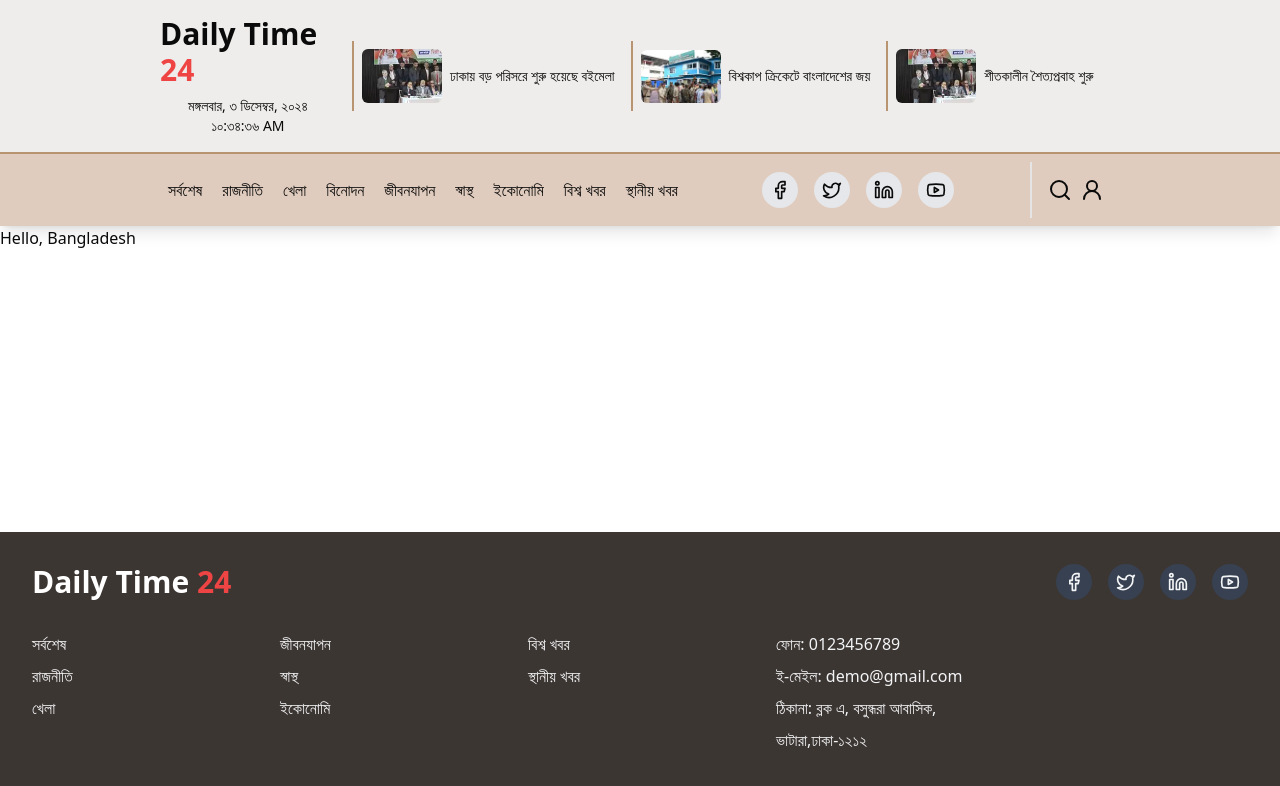
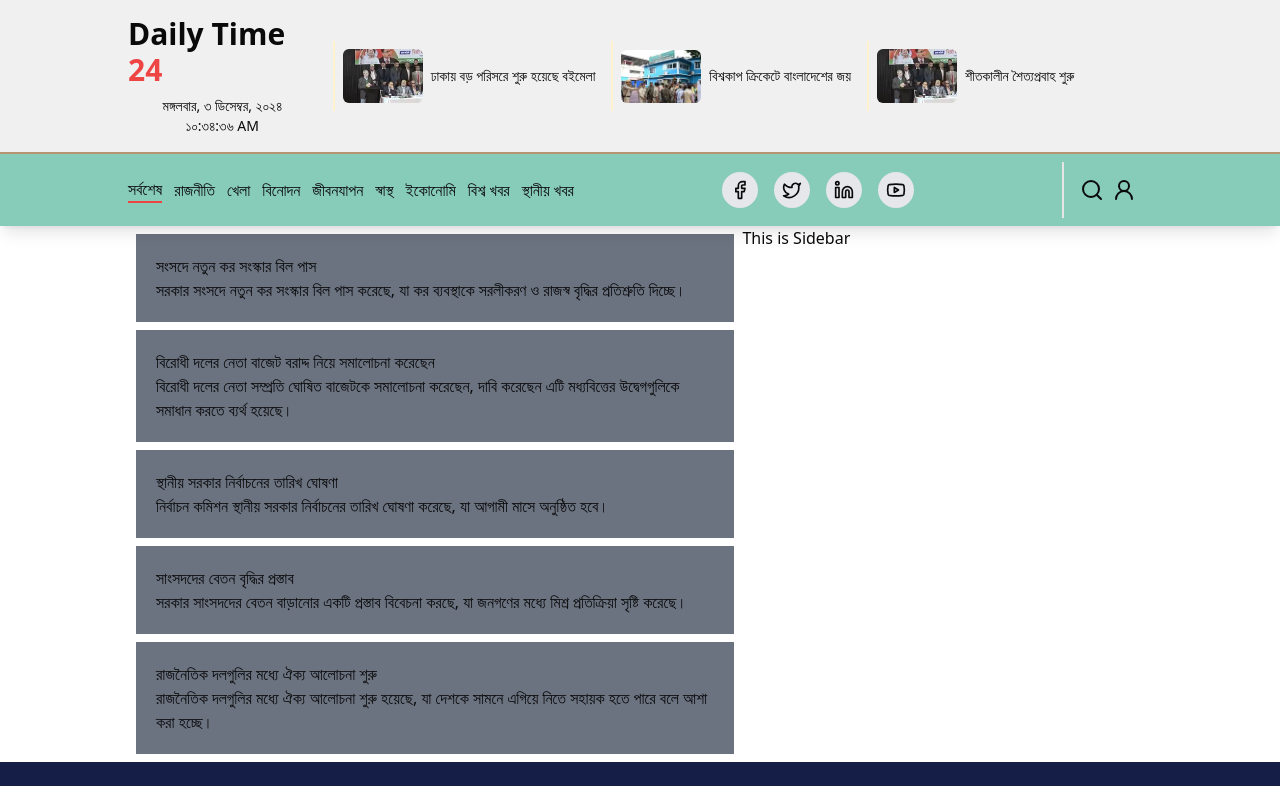
Before and after one commit to mkiuzzl01/news-portal, a Next.js app: page / in a window 1280 px wide. Shown: the top 786 px of the page. Built offline with nearby package versions, Linux system fonts and the light colour scheme.

Commit message:
the navbar already some issue fix

```diff
--- a/src/app/(main)/layout.tsx
+++ b/src/app/(main)/layout.tsx
@@ -6,15 +6,13 @@ import React, { ReactNode } from "react";
 const Layout = ({ children }: { children: ReactNode }) => {
   return (
     <div>
-      <div>
-        <header>
-          <Header />
-          <nav>
-            <Navbar />
-          </nav>
-        </header>
-        <main className="min-h-[calc(100vh-494px)]">{children}</main>
-      </div>
+      <header>
+        <Header />
+      </header>
+      <nav className="sticky top-0 z-50">
+        <Navbar />
+      </nav>
+      <main className="min-h-[calc(100vh-494px)]">{children}</main>
       <footer>
         <Footer />
       </footer>
--- a/src/app/(main)/page.tsx
+++ b/src/app/(main)/page.tsx
@@ -1,10 +1,16 @@
+import Politics from "@/components/Politics/Politics";
 
 const Page = () => {
-    return (
-        <div>
-            <h1>Hello, Bangladesh</h1>
-        </div>
-    );
-}
+  return (
+    <div className="lg:w-4/5 m-auto flex lg:flex-row flex-col justify-between">
+      <div className="lg:w-3/5">
+        <Politics />
+      </div>
+      <div className="lg:w-2/5">
+        <h1>This is Sidebar</h1>
+      </div>
+    </div>
+  );
+};
 
 export default Page;
--- /dev/null
+++ b/src/app/(main)/politics/page.tsx
@@ -0,0 +1,11 @@
+import React from "react";
+
+const Page = () => {
+  return (
+    <div>
+      <h1>This is Politics Page</h1>
+    </div>
+  );
+};
+
+export default Page;
--- a/src/components/Footer/Footer.tsx
+++ b/src/components/Footer/Footer.tsx
@@ -27,7 +27,7 @@ const socialLinks = [
 
 const Footer = () => {
   return (
-    <footer className="bg-[#3C3633] text-gray-100 py-8">
+    <footer className="bg-[#141E46] text-gray-100 py-8">
       <div className="max-w-7xl mx-auto px-4 lg:px-8">
         {/* Top Section: Logo and Social Links */}
         <div className="flex flex-col lg:flex-row justify-between items-center gap-6">
--- a/src/components/Header/Header.tsx
+++ b/src/components/Header/Header.tsx
@@ -27,8 +27,8 @@ const topNews = [
 
 const Header = () => {
   return (
-    <section className="hidden lg:block border-b-2 border-[#B99470]  py-4 bg-[#EEEDEB]">
-      <div className="lg:w-3/4 mx-auto flex flex-row items-center gap-4">
+    <section className="hidden lg:block border-b-2 border-[#B99470]  py-4 bg-[#F0F0F0]">
+      <div className="lg:w-4/5 mx-auto flex flex-row items-center gap-4">
         <div className="flex-1 text-center lg:text-left">
           <h1 className="text-3xl font-extrabold pb-2">
             Daily Time <span className="text-red-500">24</span>
@@ -42,7 +42,7 @@ const Header = () => {
           {topNews.map((item) => (
             <div
               key={item.id}
-              className="flex items-center gap-2 border-s-2 border-[#B99470] p-2"
+              className="flex items-center gap-2 border-s-2 border-[#FFF3CF] p-2"
             >
               <Image
                 src={item.image}
--- a/src/components/Navbar/Navbar.tsx
+++ b/src/components/Navbar/Navbar.tsx
@@ -10,6 +10,7 @@ import {
   UserRound,
 } from "lucide-react";
 import Link from "next/link";
+import { usePathname } from "next/navigation";
 import React, { useState } from "react";
 
 const socialLinks = [
@@ -37,6 +38,7 @@ const socialLinks = [
 
 const Navbar = () => {
   const [isOpen, setIsOpen] = useState(false);
+  const pathname = usePathname();
 
   const handleModal = () => {
     alert("Modal on");
@@ -52,14 +54,14 @@ const Navbar = () => {
     { href: "/entertainment", label: "বিনোদন" },
     { href: "/fashion", label: "জীবনযাপন" },
     { href: "/health", label: "স্বাস্থ" },
-    { href: "/economy ", label: "ইকোনোমি" },
-    { href: "/world news", label: "বিশ্ব খবর" },
-    { href: "/local news", label: "স্থানীয় খবর " },
+    { href: "/economy", label: "ইকোনোমি" },
+    { href: "/world-news", label: "বিশ্ব খবর" },
+    { href: "/local-news", label: "স্থানীয় খবর" },
   ];
 
   return (
-    <nav className="bg-[#E0CCBE] py-2 shadow-lg top-0 sticky">
-      <div className="lg:w-3/4 m-auto">
+    <nav className="bg-[#87CBB9] py-2 shadow-lg">
+      <div className="lg:w-4/5 m-auto">
         <div className="flex justify-between">
           {/* Mobile menu button */}
           <div className="md:hidden flex items-center">
@@ -72,12 +74,14 @@ const Navbar = () => {
           </div>
 
           {/* Desktop Nav */}
-          <div className="hidden md:flex items-center space-x-1">
+          <div className="hidden md:flex items-center space-x-3">
             {navItems.map((item) => (
               <Link
                 key={item.href}
                 href={item.href}
-                className="py-4 px-2 hover:text-blue-500 transition duration-300 flex items-center space-x-2"
+                className={`${
+                  pathname === item?.href ? "border-b-2 border-red-500" : ""
+                } flex justify-between items-center gap-4`}
               >
                 <span>{item.label}</span>
               </Link>
--- /dev/null
+++ b/src/components/Politics/Politics.tsx
@@ -0,0 +1,69 @@
+const politicsData = [
+  {
+    id: "01",
+    title: "সংসদে নতুন কর সংস্কার বিল পাস",
+    image: "/images/politics/tax-reform.jpg",
+    description:
+      "সরকার সংসদে নতুন কর সংস্কার বিল পাস করেছে, যা কর ব্যবস্থাকে সরলীকরণ ও রাজস্ব বৃদ্ধির প্রতিশ্রুতি দিচ্ছে।",
+    category: "রাজনীতি",
+    date: "২০২৪-১২-০৪",
+    source: "জাতীয় সংবাদ সংস্থা",
+  },
+  {
+    id: "02",
+    title: "বিরোধী দলের নেতা বাজেট বরাদ্দ নিয়ে সমালোচনা করেছেন",
+    image: "/images/politics/opposition-leader.jpg",
+    description:
+      "বিরোধী দলের নেতা সম্প্রতি ঘোষিত বাজেটকে সমালোচনা করেছেন, দাবি করেছেন এটি মধ্যবিত্তের উদ্বেগগুলিকে সমাধান করতে ব্যর্থ হয়েছে।",
+    category: "রাজনীতি",
+    date: "২০২৪-১২-০৪",
+    source: "প্রতিদিনের খবর",
+  },
+  {
+    id: "03",
+    title: "স্থানীয় সরকার নির্বাচনের তারিখ ঘোষণা",
+    image: "/images/politics/local-election.jpg",
+    description:
+      "নির্বাচন কমিশন স্থানীয় সরকার নির্বাচনের তারিখ ঘোষণা করেছে, যা আগামী মাসে অনুষ্ঠিত হবে।",
+    category: "রাজনীতি",
+    date: "২০২৪-১২-০৪",
+    source: "নির্বাচন আপডেট",
+  },
+  {
+    id: "04",
+    title: "সাংসদদের বেতন বৃদ্ধির প্রস্তাব",
+    image: "/images/politics/mp-salary.jpg",
+    description:
+      "সরকার সাংসদদের বেতন বাড়ানোর একটি প্রস্তাব বিবেচনা করছে, যা জনগণের মধ্যে মিশ্র প্রতিক্রিয়া সৃষ্টি করেছে।",
+    category: "রাজনীতি",
+    date: "২০২৪-১২-০৪",
+    source: "রাজনৈতিক পর্যালোচনা",
+  },
+  {
+    id: "05",
+    title: "রাজনৈতিক দলগুলির মধ্যে ঐক্য আলোচনা শুরু",
+    image: "/images/politics/political-unity.jpg",
+    description:
+      "রাজনৈতিক দলগুলির মধ্যে ঐক্য আলোচনা শুরু হয়েছে, যা দেশকে সামনে এগিয়ে নিতে সহায়ক হতে পারে বলে আশা করা হচ্ছে।",
+    category: "রাজনীতি",
+    date: "২০২৪-১২-০৪",
+    source: "খবরের সময়",
+  },
+];
+
+const Politics = () => {
+  return (
+    <section>
+      <div>
+        {politicsData?.map((news, index) => (
+          <div key={index} className="m-2 p-5 bg-gray-500">
+            <h1>{news?.title}</h1>
+            <p>{news?.description}</p>
+          </div>
+        ))}
+      </div>
+    </section>
+  );
+};
+
+export default Politics;
```
